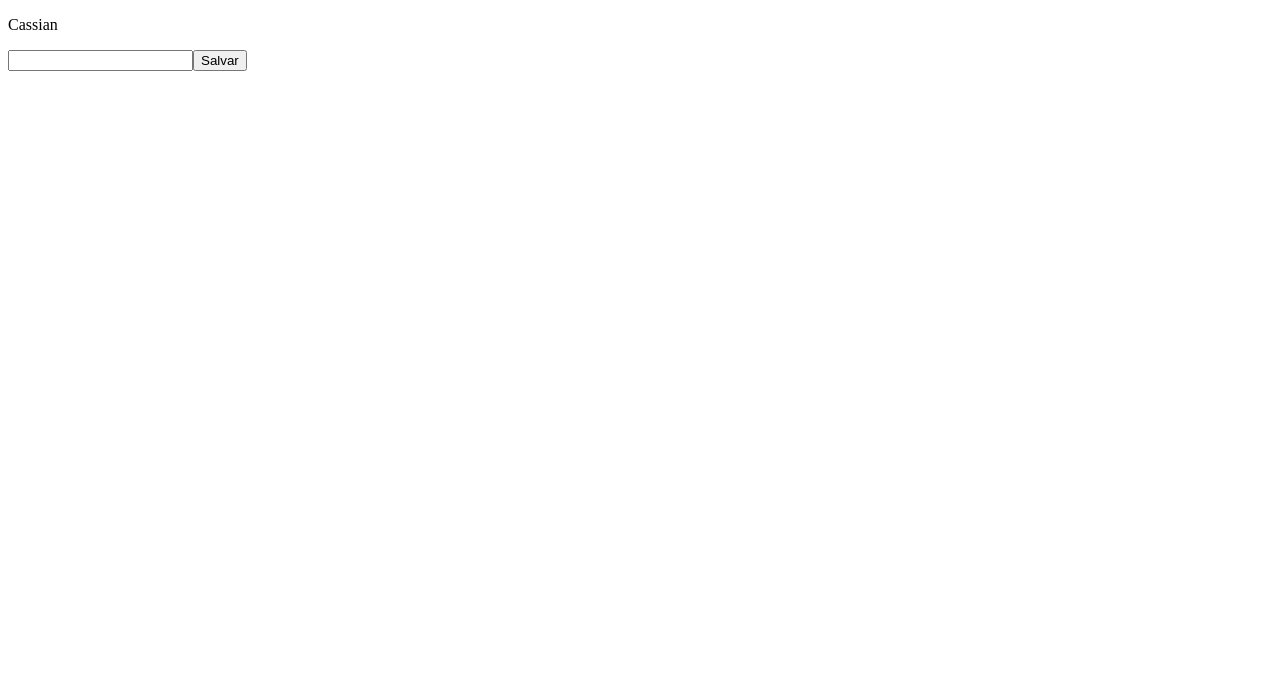
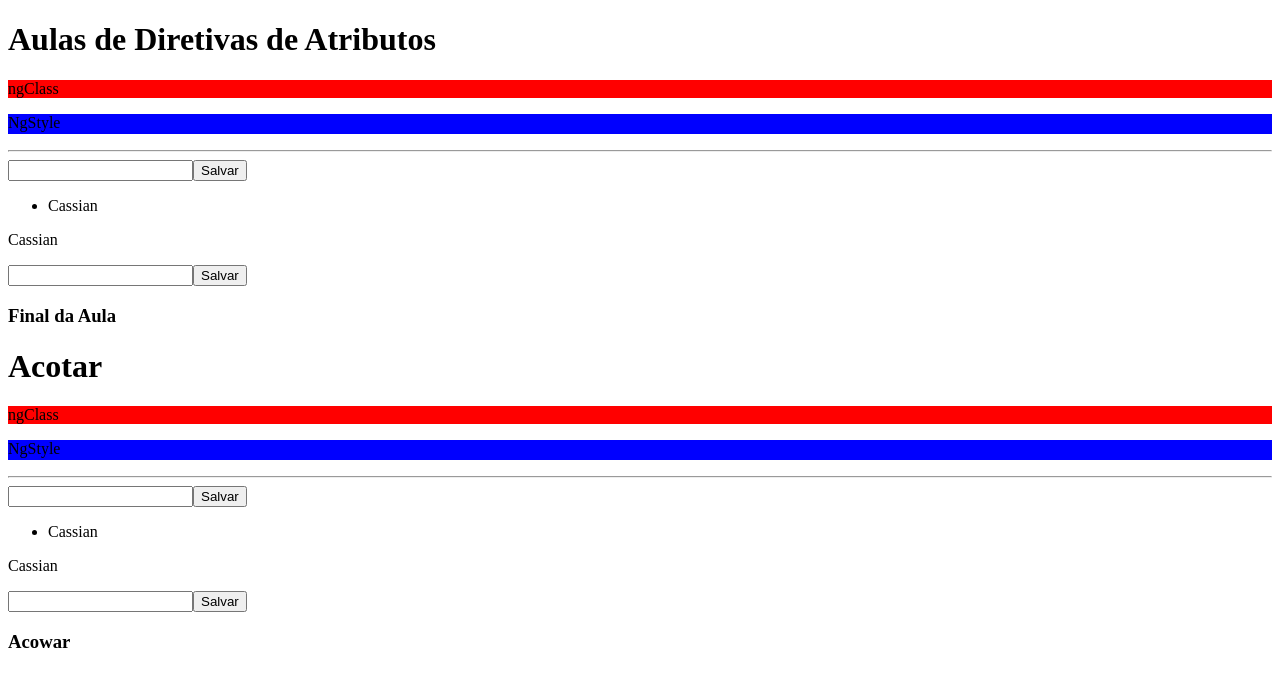
Before and after one commit to RubensHerculano22/AulasAngular, an Angular app: page / in a window 1280 px wide. Shown: the top 686 px of the page. Built offline with nearby package versions, Linux system fonts and the light colour scheme.

Commit message:
ngContent

```diff
--- a/src/app/app.component.ts
+++ b/src/app/app.component.ts
@@ -4,7 +4,17 @@
   selector: 'app-root',
   template: `
     <!-- <app-diretivas-estruturais></app-diretivas-estruturais> -->
-    <app-diretivas-atributos></app-diretivas-atributos>
+    <app-diretivas-atributos>
+      <h1>Aulas de Diretivas de Atributos</h1>
+      <h3>Final da Aula </h3>
+      <hr>
+    </app-diretivas-atributos>
+
+    <app-diretivas-atributos>
+      <h1>Acotar</h1>
+      <h3>Acowar</h3>
+      <hr>
+    </app-diretivas-atributos>
     <router-outlet></router-outlet>
   `
 })
--- a/src/app/diretivas-atributos/diretivas-atributos.component.html
+++ b/src/app/diretivas-atributos/diretivas-atributos.component.html
@@ -1,4 +1,6 @@
-<!-- <div *ngIf="nome != 'Rhysand'">
+<ng-content select="h1"></ng-content>
+
+<div *ngIf="nome != 'Rhysand'">
     <p [ngClass]="{'active': valor, 'disabled': !valor}">ngClass</p>
     <p [ngStyle]="{'height': height, 'background-color': backgroundColor}">NgStyle</p>
 </div>
@@ -10,9 +12,9 @@
 
 <ul>
     <li *ngFor="let item of list">{{item.nome}}</li>
-</ul> -->
+</ul>
 
-<ng-template ngFor let-item  [ngForOf]="list">
+ <ng-template ngFor let-item  [ngForOf]="list">
     <p>
         {{item.nome}}
     </p>
@@ -20,3 +22,5 @@
 
 <input [(ngModel)]="nome" />
 <button (click)="salvar()">Salvar</button>
+
+<ng-content select="h3"></ng-content>
```
